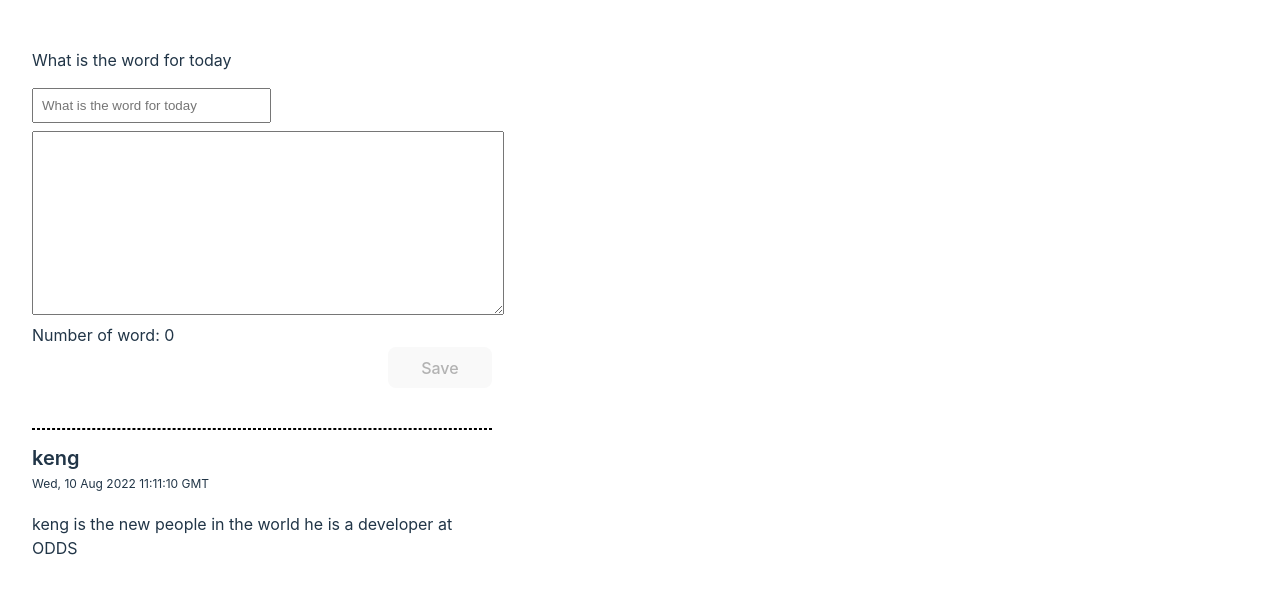
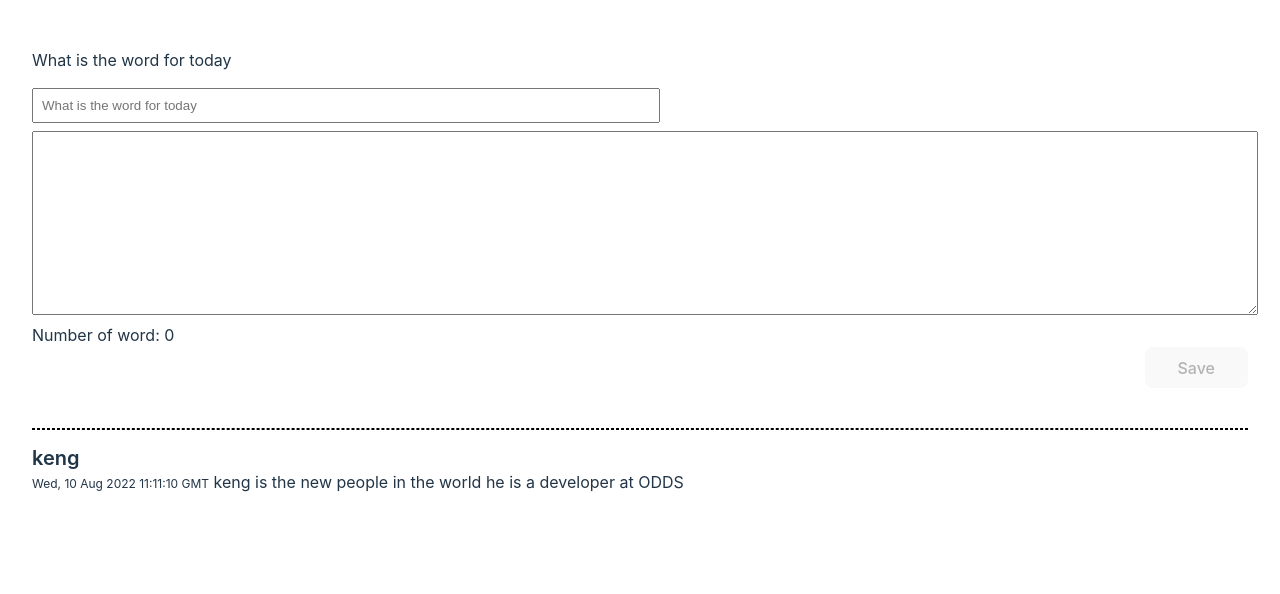
Before and after one commit to dtmkeng/otoh, a Svelte app: page / in a window 1280 px wide. Shown: the top 594 px of the page. Built offline with nearby package versions, Linux system fonts and the light colour scheme.

Commit message:
fix screen layout moblie

```diff
--- a/src/App.svelte
+++ b/src/App.svelte
@@ -88,7 +88,7 @@
         <div class="list">
           <div class="title">{item.word}</div>
           <span class="when">{dayjs(item.date).locale("th").toString()}</span>
-          <p>{item.sentence}</p>
+          <span>{item.sentence}</span>
         </div>
       {/each}
     </div>
@@ -101,10 +101,10 @@
     color: rgb(232, 84, 84);
   }
   .sentence-list {
-    width: 63%;
+    width: 100%;
     margin-top: 32px;
     overflow: auto;
-    height: 560px;
+    height: 350px;
   }
 
   .list {
@@ -113,7 +113,7 @@
   }
 
   .container {
-    width: 60%;
+    width: 100%;
     flex-direction: column;
     display: flex;
   }
@@ -129,7 +129,7 @@
     padding-right: 32px;
   }
   .save-container {
-    width: 63%;
+    width: 100%;
     display: flex;
     flex-direction: row-reverse;
   }
@@ -142,11 +142,11 @@
     margin-top: 8px;
   }
   .one-word-input {
-    width: 30%;
+    width: 50%;
     padding: 8px;
   }
   #sentence {
-    width: 60%;
+    width: 98%;
     padding: 16px;
   }
 </style>
--- a/src/app.css
+++ b/src/app.css
@@ -50,6 +50,12 @@ h1 {
   /* text-align: center; */
 }
 
+/* @media screen and (max-width: 600px) {
+  body {
+    background-color: olive;
+    overflow-y: auto;
+  }
+} */
 button {
   border-radius: 8px;
   border: 1px solid transparent;
```
